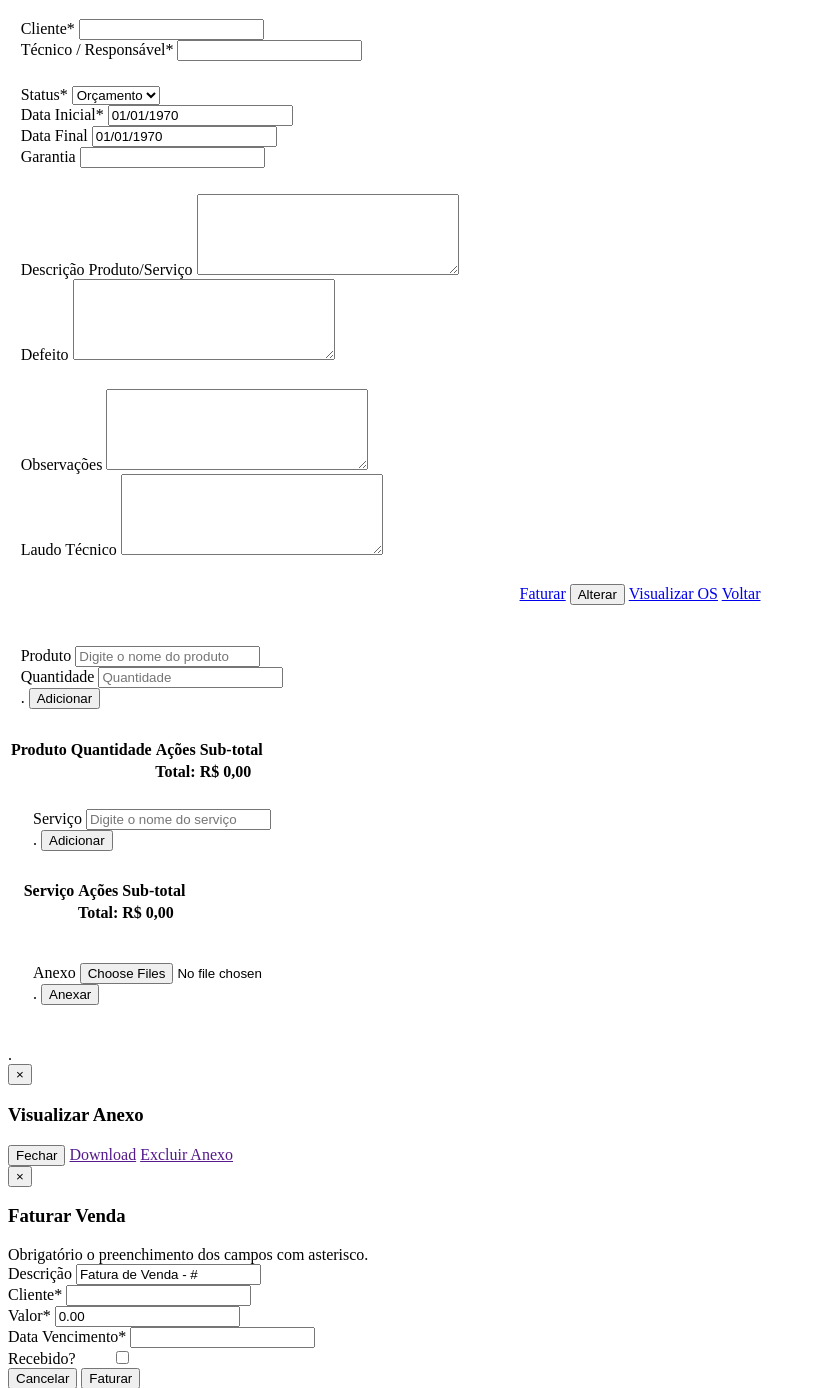
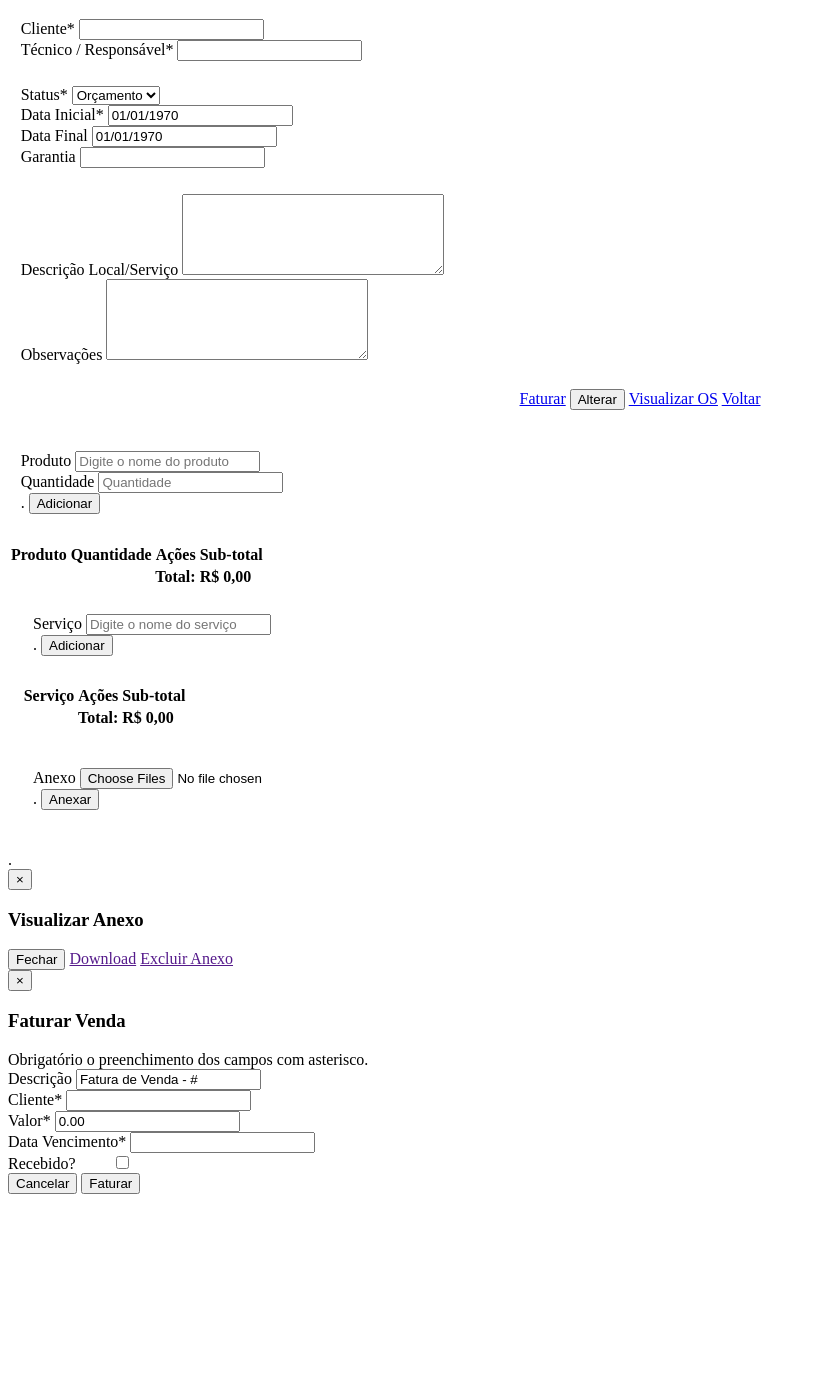
Before and after one commit to ricardorohde/itapedras, a CodeIgniter app: template application/views/os/editarOs.php in a window 1280 px wide. Shown: the part 187-1575 px from the top of the page, without its empty margins (0-816 px from the left). After the commit the page ends 1381 px from the top, so only its background shows below. Run offline with CodeIgniter, Linux system fonts and the light colour scheme; the template is opened without the code that fills it, so the values that code supplies are empty.

Commit message:
Itapedras 1.0 (adaptando o OS)

```diff
--- a/application/views/os/editarOs.php
+++ b/application/views/os/editarOs.php
@@ -73,25 +73,17 @@
                                     <div class="span12" style="padding: 1%; margin-left: 0">
 
                                         <div class="span6">
-                                            <label for="descricaoProduto">Descrição Produto/Serviço</label>
-                                            <textarea class="span12" name="descricaoProduto" id="descricaoProduto" cols="30" rows="5"><?php echo $result->descricaoProduto?></textarea>
+                                            <label for="descricaoProduto">Descrição Local/Serviço</label>
+                                            <textarea class="span12" name="descricaoProduto" id="descricaoProduto" cols="30" rows="5"></textarea>
                                         </div>
+
                                         <div class="span6">
-                                            <label for="defeito">Defeito</label>
-                                            <textarea class="span12" name="defeito" id="defeito" cols="30" rows="5"><?php echo $result->defeito?></textarea>
+                                            <label for="observacoes">Observações</label>
+                                            <textarea class="span12" name="observacoes" id="observacoes" cols="30" rows="5"></textarea>
                                         </div>
 
                                     </div>
-                                    <div class="span12" style="padding: 1%; margin-left: 0">
-                                        <div class="span6">
-                                            <label for="observacoes">Observações</label>
-                                            <textarea class="span12" name="observacoes" id="observacoes" cols="30" rows="5"><?php echo $result->observacoes ?></textarea>
-                                        </div>
-                                        <div class="span6">
-                                            <label for="laudoTecnico">Laudo Técnico</label>
-                                            <textarea class="span12" name="laudoTecnico" id="laudoTecnico" cols="30" rows="5"><?php echo $result->laudoTecnico ?></textarea>
-                                        </div>
-                                    </div>
+
                                     <div class="span12" style="padding: 1%; margin-left: 0">
                                         <div class="span6 offset3" style="text-align: center">
                                             <?php if($result->faturado == 0){ ?>
```
Also changed, not shown: application/views/os/adicionarOs.php (+3 -11 lines), application/views/tema/topo.php (+1 -7 lines).
